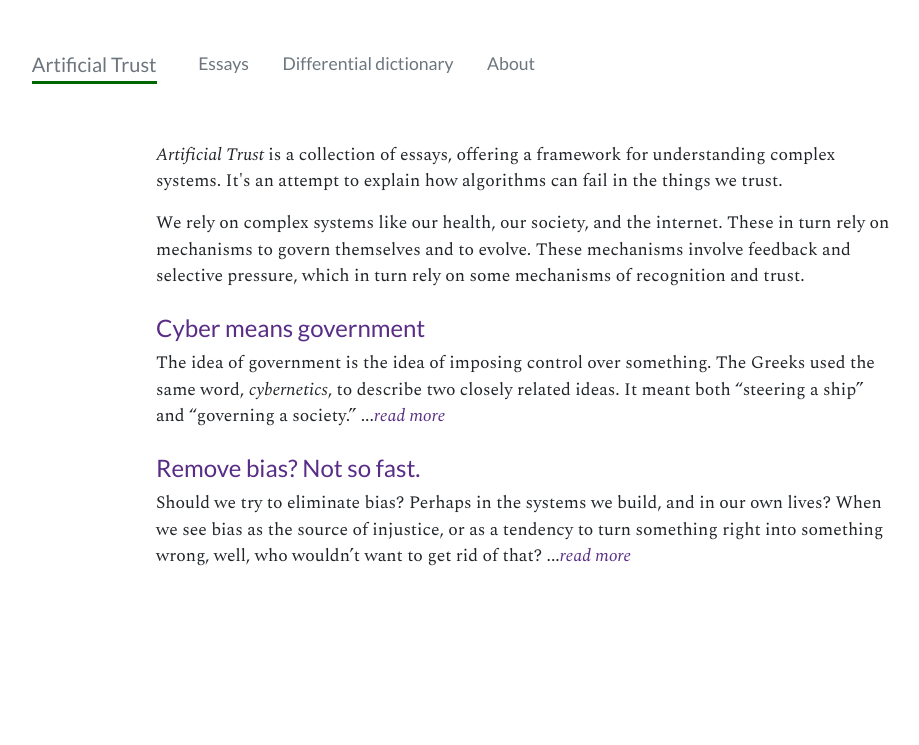
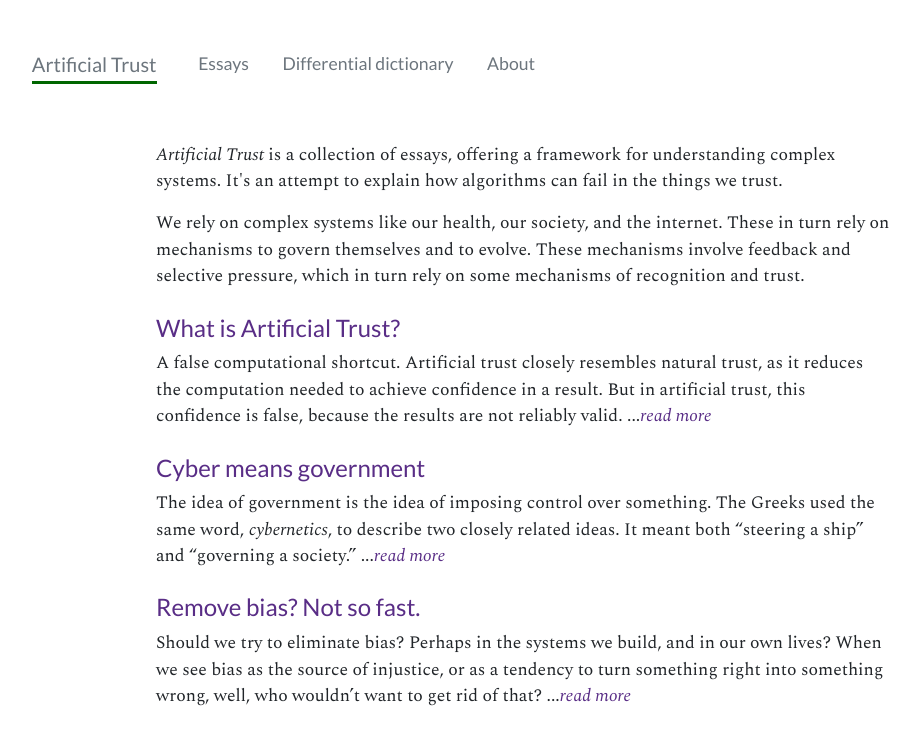
Before and after one commit to straz/artificialtrust, a Jekyll site: the page built from index.html, in a window 1280 px wide. Shown: the top 745 px of the page, without its empty margins (21-940 px from the left). Built offline with Jekyll 4.4.1, drawn with Linux system fonts in a browser that asks for light colours; nearby versions of some CDN libraries.

Commit message:
add definition of artificial trust

```diff
--- a/index.html
+++ b/index.html
@@ -14,6 +14,12 @@ layout: default
       evolve. These mechanisms involve feedback and selective pressure,
       which in turn rely on some mechanisms of recognition and trust.
     </p>
+
+    <h4 class="mt-4"><a href="{{ '../definitions/trust' | relative_url }}">What is Artificial Trust?</a></h4>
+    A false computational shortcut. Artificial trust closely resembles natural trust,
+    as it reduces the computation needed to achieve confidence in a result. But in
+    artificial trust, this confidence is false, because the results are not reliably valid.
+    ...<a href="{{ '../definitions/trust' | relative_url }}"><i>read more</i></a>
 
     {% for article in site.articles %}
     {% if article.show_home != true %}
```
Also changed, not shown: _definitions/trust.md (added, +35 -0 lines).
